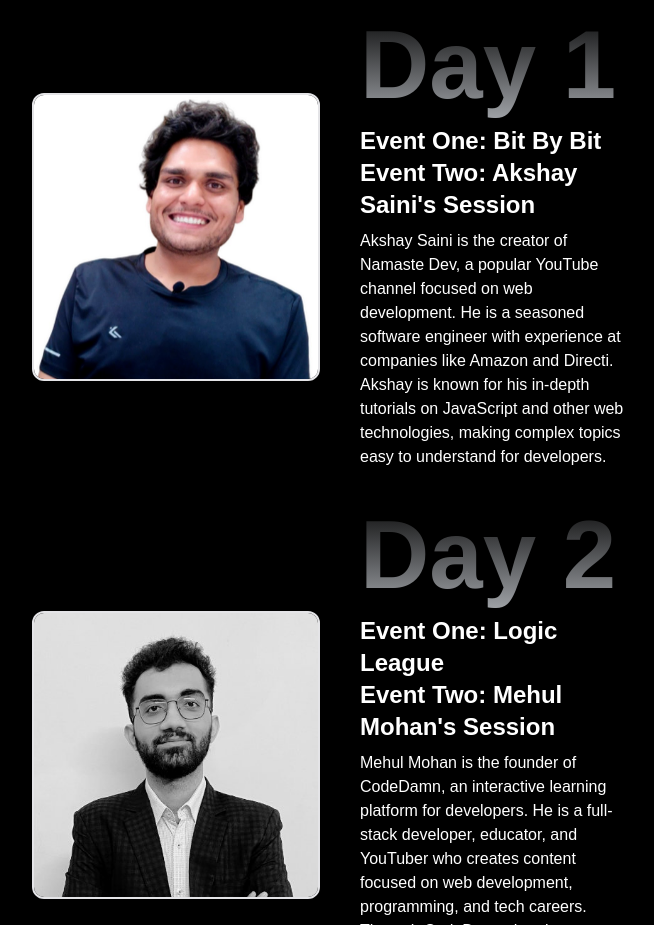
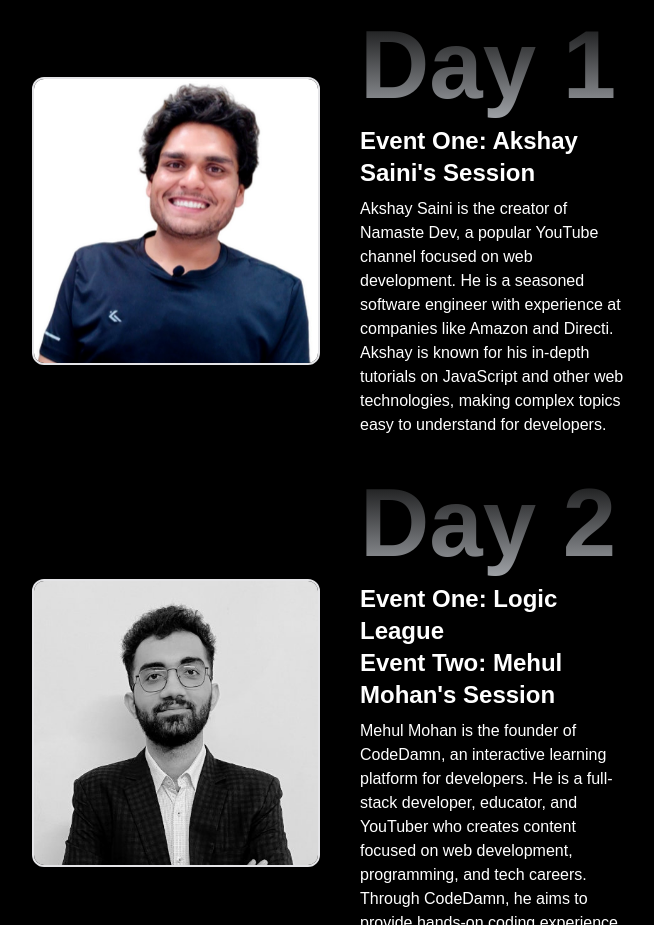
Before and after one commit to deevee47/bulletproof, a Next.js app: page / in a window 1280 px wide. Shown: the part 1280-2205 px from the top of the page, without its empty margins (309-963 px from the left). Built offline with nearby package versions, Linux system fonts and the light colour scheme.

Commit message:
no workshop

```diff
--- a/src/components/Card.jsx
+++ b/src/components/Card.jsx
@@ -16,8 +16,8 @@
             <h1 className='pb-3 pt-3 pointer-events-none whitespace-pre-wrap bg-gradient-to-b from-black to-gray-300/80 bg-clip-text text-left text-4xl md:text-6xl lg:text-8xl font-semibold leading-none text-transparent dark:from-white dark:to-slate-900/10'>
               Day 1
             </h1>
-            <h2 className='font-bold text-lg sm:text-xl md:text-2xl'>Event One: Bit By Bit</h2>
-            <h2 className='font-bold text-lg sm:text-xl md:text-2xl'>Event Two: Akshay Saini's Session</h2>
+
+            <h2 className='font-bold text-lg sm:text-xl md:text-2xl'>Event One: Akshay Saini's Session</h2>
             <p className='mt-2 text-xs sm:text-sm md:text-base'>
               Akshay Saini is the creator of Namaste Dev, a popular YouTube channel focused on web development. He is a seasoned software engineer with experience at companies like Amazon and Directi. Akshay is known for his in-depth tutorials on JavaScript and other web technologies, making complex topics easy to understand for developers.
             </p>
```
